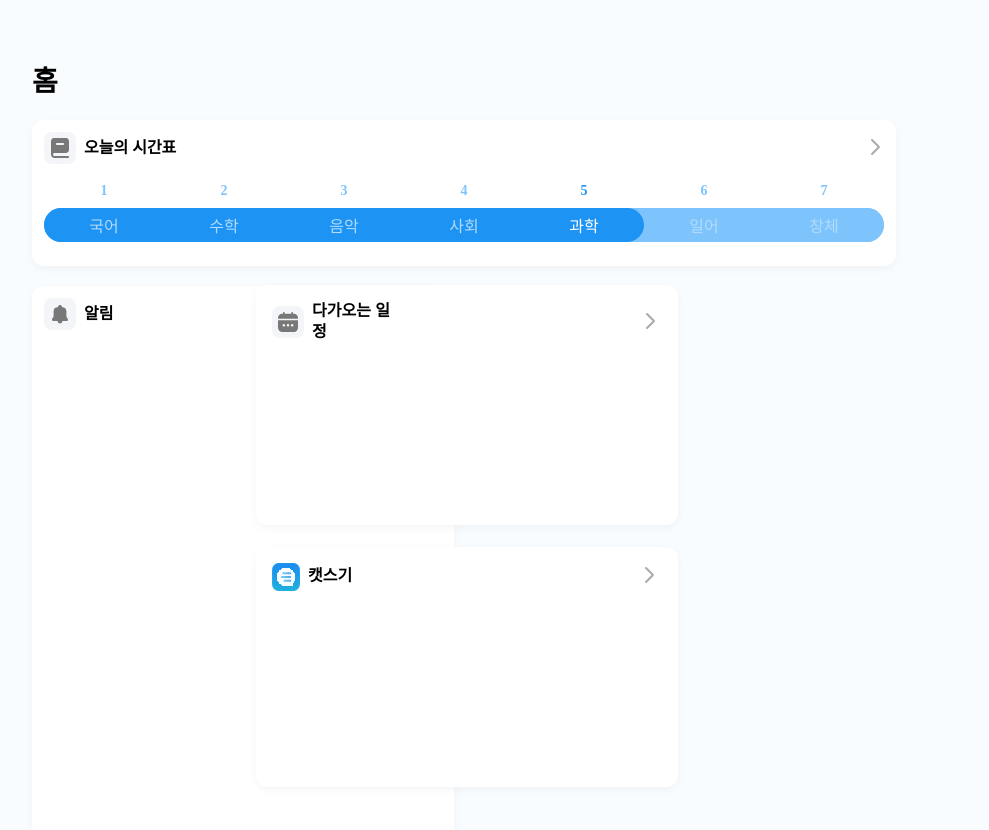
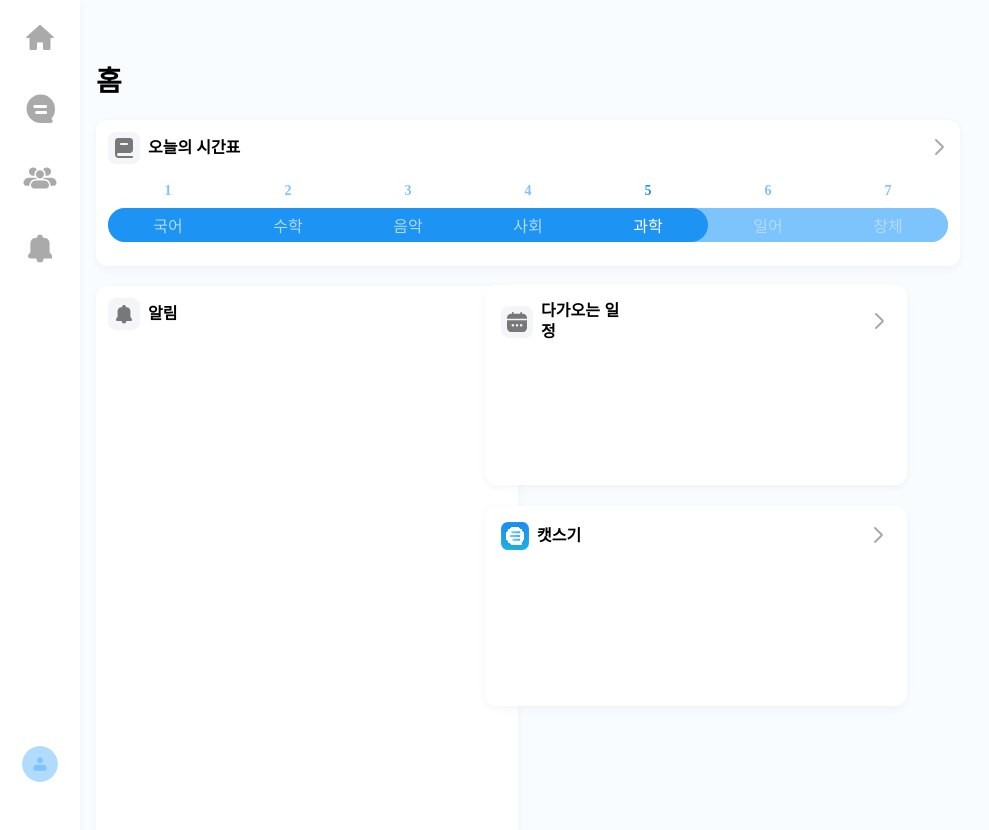
Before and after one commit to apeun-gidaechi/seugi-desktop, a React (Vite) app: page /home in a window 1280 px wide. Shown: the top 830 px of the page, without its empty margins (0-989 px from the left). Built offline with nearby package versions, Linux system fonts and the light colour scheme; no server answers; the HTML template or start-up script is replaced by a standard one.

Commit message:
⚡ :: navbar 적용 후 위치 조정

```diff
--- a/src/components/Home/home.style.ts
+++ b/src/components/Home/home.style.ts
@@ -199,12 +199,12 @@ export const ScheduleBox = styled.div`
   padding: 12px;
 
   top: 20.5%;
-  left:17.5%;
+  left:32%;
 
   border-radius: 12px;
 
   width: 422px;
-  height: 240px;
+  height: 200px;
 
   box-shadow: 0px 3px 9px 0px rgba(0, 0, 0, 0.04);
 `
@@ -246,13 +246,13 @@ export const CatSeugiBox = styled.div`
 
   padding: 12px;
 
-  top: 53%;
-  left:17.5%;
+  top: 48%;
+  left:32%;
 
   border-radius: 12px;
 
   width: 422px;
-  height: 240px;
+  height: 200px;
 
   box-shadow: 0px 3px 9px 0px rgba(0, 0, 0, 0.04);
 `
@@ -279,3 +279,7 @@ export const CatSeugiTitle = styled.span`
 export const CArrowLogo = styled.img`
   position: relative;
 `
+
+export const HomeMain = styled.div`
+  margin-left:5%;
+`
--- a/src/components/Home/home.tsx
+++ b/src/components/Home/home.tsx
@@ -3,9 +3,11 @@
 // 히히 알아서 수정해봐 ~~
 
 import * as S from "@/components/Home/home.style";
-import SideBar from "../sidebar/sidebar";
+import Navbar from "@/components/Navbar/Navbar";
+
+import config from "@/constants/Home/config.json";
+
 import BookImg from "@/assets/image/home/book.svg";
-import config from "@/constants/Home/config.json";
 import NotificationImg from "@/assets/image/home/notification.svg";
 import ArrowImg from "@/assets/image/home/arrow.svg";
 import CalendarImg from '@/assets/image/home/calendar.svg';
@@ -48,9 +50,9 @@ const itemLoop = () => {
 const Home: React.FC = () => {
   return (
     <S.HomeContainer>
-      {/* <SideBar /> */}
+      <Navbar />
 
-      <div style={{ width: "100%", height: "100%" }}>
+      <S.HomeMain style={{ width: "100%", height: "100%"}}>
         <S.HomeTitle>홈</S.HomeTitle>
 
         <S.HomeWrapper>
@@ -98,7 +100,7 @@ const Home: React.FC = () => {
           </S.CatSeugiBox>
 
         </S.HomeWrapper>
-      </div>
+      </S.HomeMain>
     </S.HomeContainer>
   );
 };
--- a/src/components/Navbar/Navbar.style.ts
+++ b/src/components/Navbar/Navbar.style.ts
@@ -5,7 +5,7 @@ export const SideBarMenu = styled.div`
     position: absolute;
     display: flex;
     width: 80px;
-    height: 971px;
+    height: 840px;
     padding: 8px 0px;
     flex-direction: column;
     justify-content: flex-start;
--- a/src/components/sidebar/sidebar.tsx
+++ b/src/components/sidebar/sidebar.tsx
@@ -1,5 +1,4 @@
 import React, { useState, useEffect } from "react";
-import { useNavigate } from "react-router-dom";
 import { Client } from "@stomp/stompjs";
 import axios from "axios"; // Import Axios for making HTTP requests
 import * as S from "./sidebar.style";
@@ -8,7 +7,6 @@ import Navbar from "@/components/Navbar/Navbar";
 
 import PlusButton from "@/assets/image/sidebar/plusButton.svg";
 import SearchIcon from "@/assets/image/chat-components/Search.svg";
-
 import AvatarProfile from "@/assets/image/chat-components/Avatar.svg";
 
 import config from "@/constants/ChatMember/config.json";
@@ -23,54 +21,12 @@ const Sidebar: React.FC = () => {
   const [searchText, setSearchText] = useState("");
   const [chatRooms, setChatRooms] = useState<string[]>([]);
   const [selectedChatRoom, setSelectedChatRoom] = useState<string | null>(null);
-  const navigate = useNavigate();
-
-  const saveToLocalStorage = (key: string, value: any) => {
-    localStorage.setItem(key, JSON.stringify(value));
-  };
-
-  const loadFromLocalStorage = (key: string) => {
-    const value = localStorage.getItem(key);
-    return value ? JSON.parse(value) : null;
-  };
-
-  const saveToSessionStorage = (key: string, value: any) => {
-    sessionStorage.setItem(key, JSON.stringify(value));
-  };
-
-  const loadFromSessionStorage = (key: string) => {
-    const value = sessionStorage.getItem(key);
-    return value ? JSON.parse(value) : null;
-  };
-
-  const saveToCookies = (key: string, value: any, days: number) => {
-    const date = new Date();
-    date.setTime(date.getTime() + (days * 24 * 60 * 60 * 1000));
-    const expires = "expires=" + date.toUTCString();
-    document.cookie = key + "=" + JSON.stringify(value) + ";" + expires + ";path=/";
-  };
-
-  const loadFromCookies = (key: string) => {
-    const name = key + "=";
-    const decodedCookie = decodeURIComponent(document.cookie);
-    const ca = decodedCookie.split(';');
-    for (let i = 0; i < ca.length; i++) {
-      let c = ca[i];
-      while (c.charAt(0) === ' ') {
-        c = c.substring(1);
-      }
-      if (c.indexOf(name) === 0) {
-        return JSON.parse(c.substring(name.length, c.length));
-      }
-    }
-    return null;
-  };
 
   useEffect(() => {
     // Load chat rooms from localStorage on component mount
     const storedChatRooms = localStorage.getItem("chatRooms");
     if (storedChatRooms) {
-      setChatRooms(storedChatRooms);
+      setChatRooms(JSON.parse(storedChatRooms));
     }
   }, []);
 
@@ -78,7 +34,6 @@ const Sidebar: React.FC = () => {
     // Save chat rooms to localStorage whenever chatRooms state changes
     localStorage.setItem("chatRooms", JSON.stringify(chatRooms));
   }, [chatRooms]);
-
 
 
   const handleChatRoomClick = (room: string) => {
@@ -138,8 +93,8 @@ const Sidebar: React.FC = () => {
 
   return (
     <>
-    <Navbar/>
       <S.ChatingPage>
+        <Navbar/>
         <S.SideBarChat>
           <S.SideFinder>
             <S.FindChatingRoom
```
